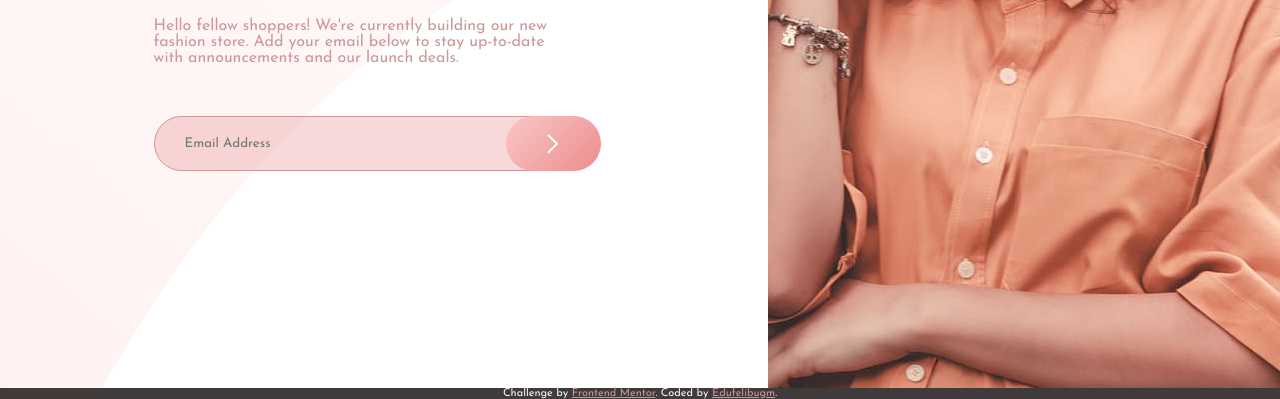
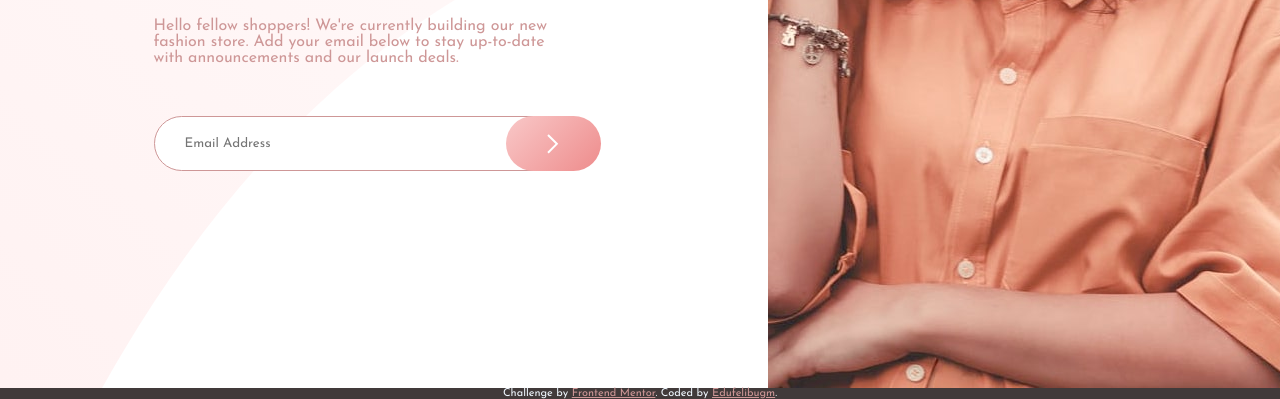
Before and after one commit to edufelibugm/base-apparel-coming-soon-master, a plain HTML site: page index.html in a window 1280 px wide. Shown: the part 412-811 px from the top of the page. Drawn offline with Linux system fonts and the light colour scheme.

Commit message:
Update style.css

```diff
--- a/style.css
+++ b/style.css
@@ -84,7 +84,6 @@ main {
                 border-radius: 50px;
                 border: 1px hsl(0, 36%, 70%) solid;
                 padding: 18px 30px;
-                background-color: hsla(0, 68%, 78%, 0.4);
             }
             .main-cont form div .error {
                 position: relative;
```
